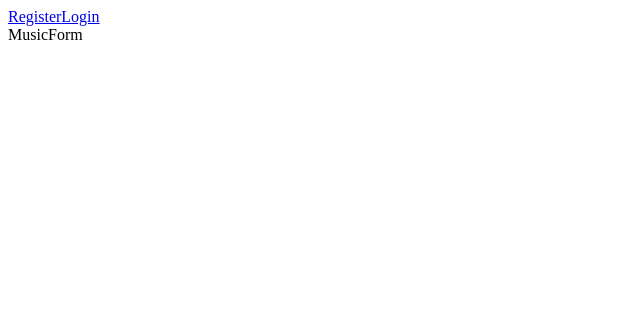
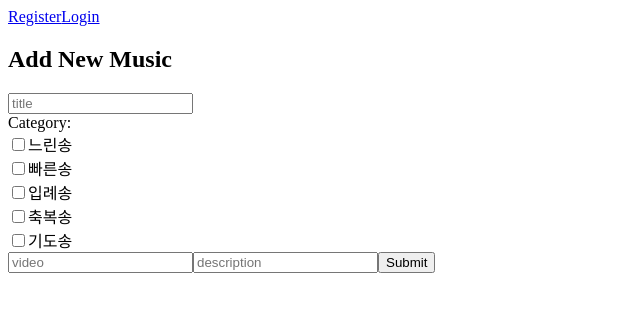
Before and after one commit to rannkimm/JLCsings, a React (Create React App) app: page /mymusic/new in a window 1280 px wide. Shown: the top 312 px of the page, without its empty margins (0-640 px from the left). Built offline with nearby package versions, Linux system fonts and the light colour scheme.

Commit message:
creating creat function

```diff
--- a/src/components/MusicForm.jsx
+++ b/src/components/MusicForm.jsx
@@ -1,8 +1,77 @@
-const MusicForm = () => {
+import { getMouseEventOptions } from "@testing-library/user-event/dist/utils"
+import { useState } from "react"
+import { useNavigate } from "react-router-dom"
+import { CreateMusic } from "../services/UserServices"
 
+const MusicForm = (props) => {
+    const [newMusic, setNewMusic] = useState({
+        title: '',
+        category: [],
+        video: '',
+        description: ''
+    })
+    const [categories, setCategories] = useState([])
+
+    let id = parseInt(localStorage.getItem('user'))
+    console.log(id)
+
+    let navigate = useNavigate()
+
+    const handleChange = (e) => {
+        setNewMusic({...newMusic, [e.target.name]: e.target.value })
+    }
+
+    const handleSubmit = async (e) => {
+        e.preventDefault()
+        await CreateMusic(newMusic)
+        props.setindUserMusic([...props.indUserMusic,newMusic])
+        setCategories([])
+        setNewMusic('')
+        navigate('/mymusic')
+
+    }
+
+    const optionHandleChange = (e) => {
+        let options = e.target.value
+        console.log(typeof options)
+        setCategories([...categories, options])
+    }
+
+    console.log(categories)
 
     return (
-        <div>MusicForm</div>
+        <div>
+            <h2>Add New Music</h2>
+            <form onSubmit={handleSubmit}>
+                <input value={newMusic.title} onChange={handleChange} name={'title'} placeholder={'title'} />
+                <div>
+                    <label>Category:</label>
+                    <div>
+                        <input type='checkbox' name='category' value='느린송' id='느린송' onChange={optionHandleChange}/>
+                        <label htmlFor='느린송'>느린송</label>
+                    </div>
+                    <div>
+                        <input type='checkbox' name='category' value='빠른송' id='빠른송' onChange={optionHandleChange}/>
+                        <label htmlFor='빠른송'>빠른송</label>
+                    </div>
+                    <div>
+                        <input type='checkbox' name='category' value='입례송' id='입례송' onChange={optionHandleChange}/>
+                        <label htmlFor='입례송'>입례송</label>
+                    </div>
+                    <div>
+                        <input type='checkbox' name='category' value='축복송' id='축복송' onChange={optionHandleChange}/>
+                        <label htmlFor='축복송'>축복송</label>
+                    </div>
+                    <div>
+                        <input type='checkbox' name='category' value='기도송' id='기도송' onChange={optionHandleChange}/>
+                        <label htmlFor='기도송'>기도송</label>
+                    </div>
+                </div>
+                <input value={newMusic.video} onChange={handleChange} name={'video'} placeholder={'video'} />
+                <input value={newMusic.description} onChange={handleChange} name={'description'} placeholder={'description'} />
+                <button>Submit</button>
+            </form>
+        </div>
     )
 }
 
--- a/src/pages/MyMusic.js
+++ b/src/pages/MyMusic.js
@@ -1,5 +1,5 @@
 import { useState, useEffect } from "react"
-import { useNavigate } from "react-router-dom"
+import { useNavigate, Link } from "react-router-dom"
 import { GetIndUser } from "../services/UserServices"
 
 
@@ -31,7 +31,7 @@ const goToDetails = (music) => {
 
     return (indUserMusic && thisUser) ? (
         <div>
-            <button>Create</button>
+            <Link to={('/mymusic/new')}><button>Create</button></Link>
             <div>
                 {indUserMusic.map((music) => (
                     <div onClick={()=> goToDetails(music)} key = {music.id}>
```
